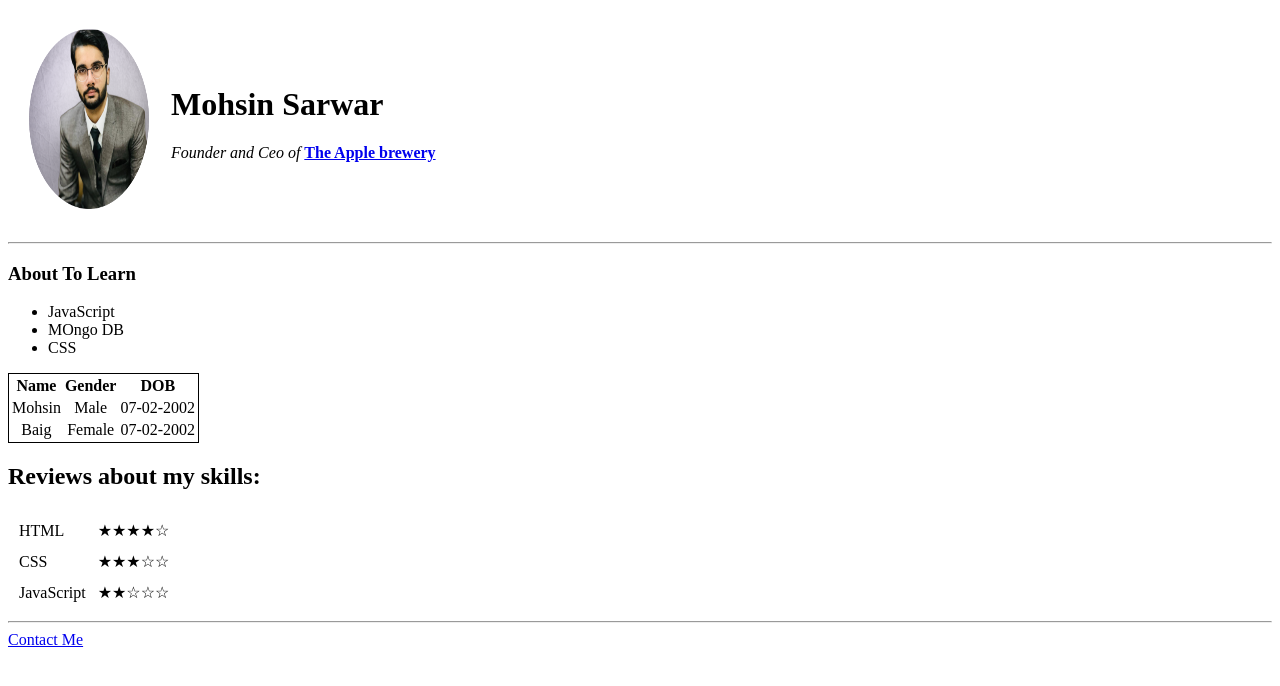
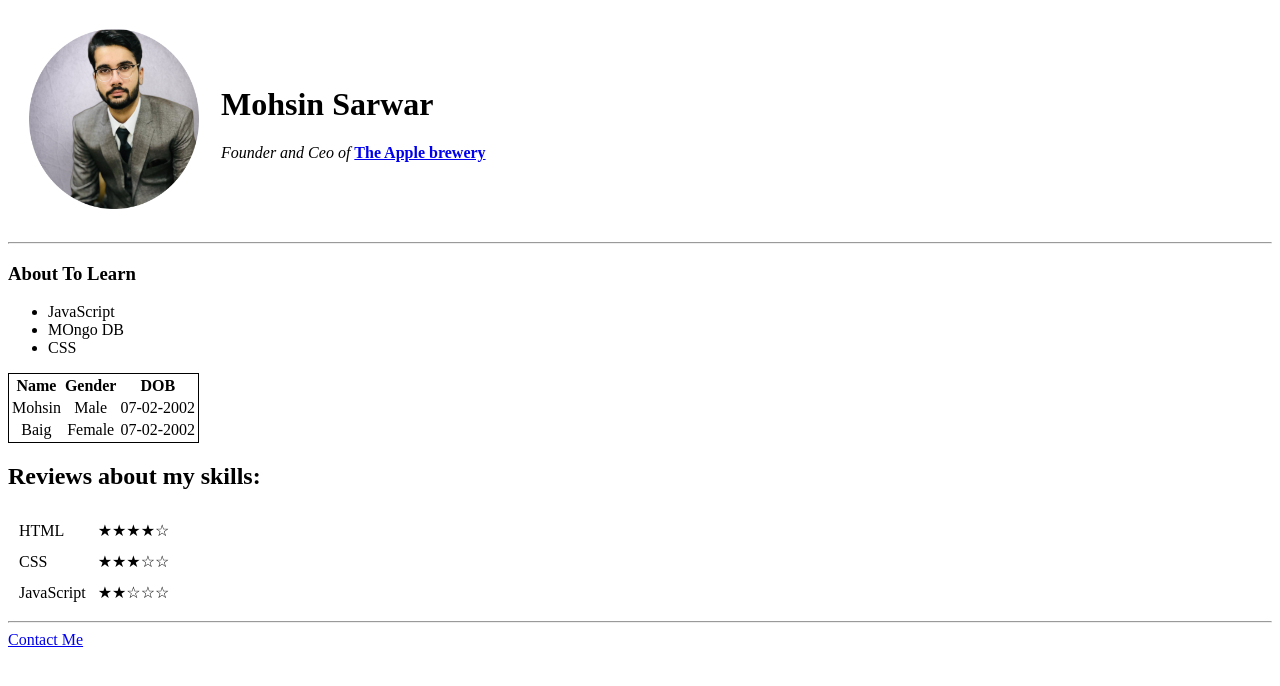
Before and after one commit to MohsinKing07/CV, a plain HTML site: page index.html in a window 1280 px wide. Drawn offline with Linux system fonts and the light colour scheme.

Commit message:
Update index.html

```diff
--- a/index.html
+++ b/index.html
@@ -9,7 +9,7 @@
 </head>
 <body>
 <table cellspacing="20">
-    <td><img height="180" width="120" src="Pics\profile-pic.png" alt="elon image"></td>
+    <td><img height="180" width="170" src="Pics\profile-pic.png" alt="elon image"></td>
     <td>   <h1>Mohsin Sarwar</h1>
      <p><em> Founder and Ceo of </em>  <strong> <a href="https://www.apple.com/">The Apple brewery</a></strong></p></td>
 </table>
```
